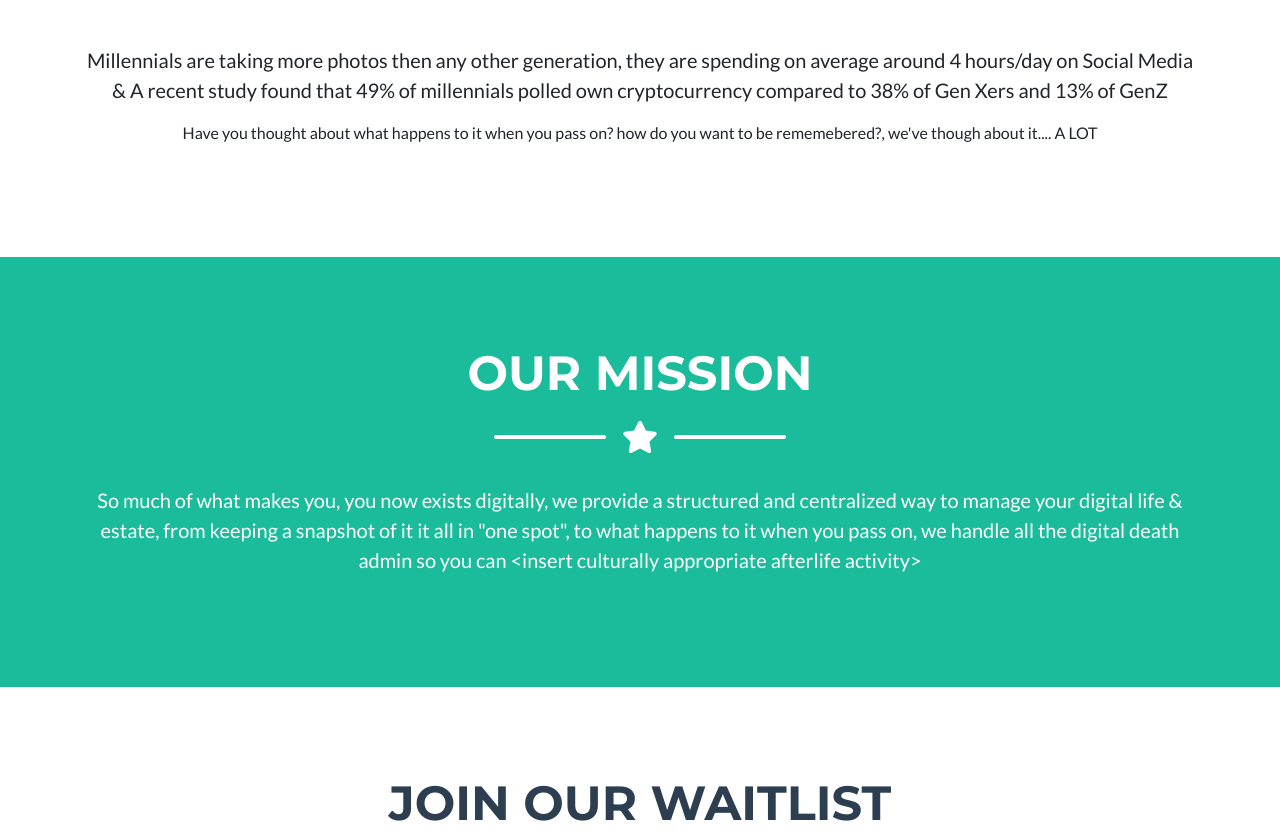
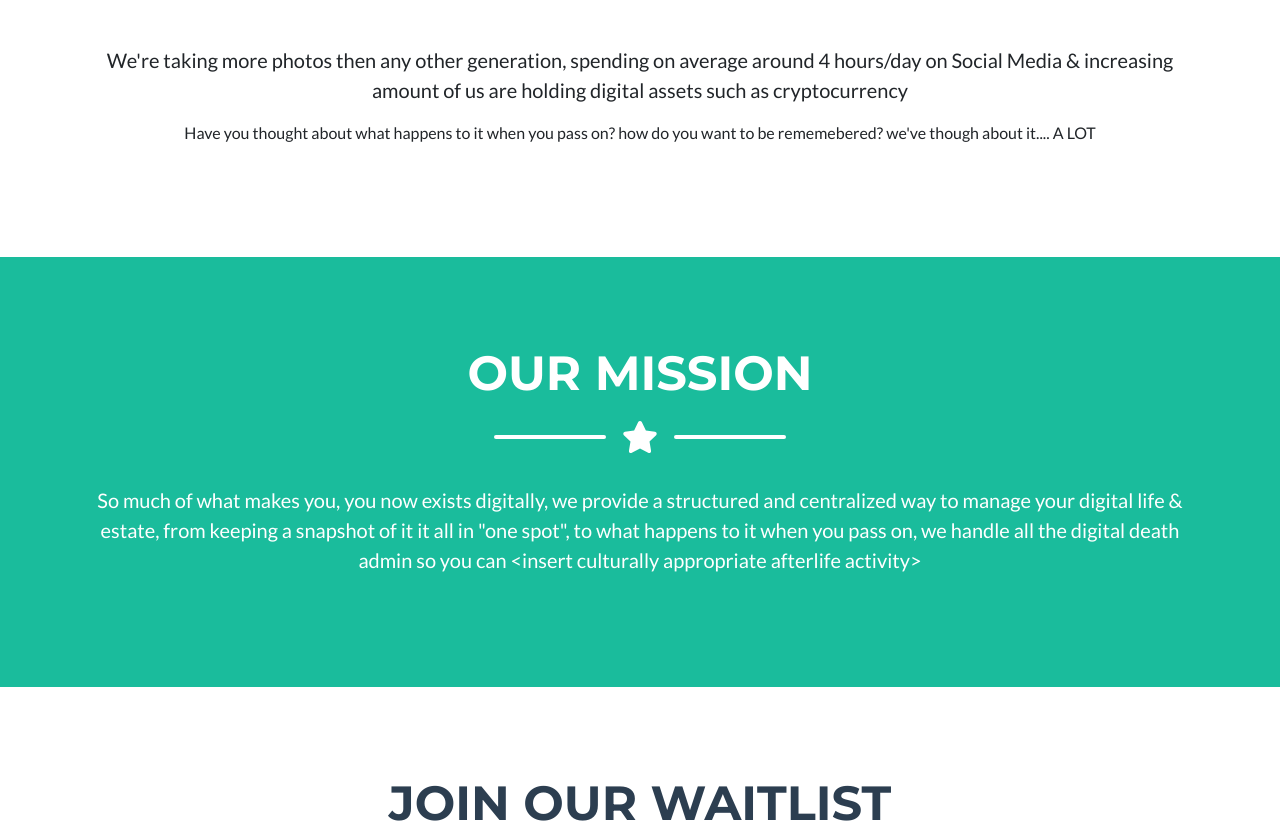
Before and after one commit to yuhonas/williwake.com, a plain HTML site: page index.html in a window 1280 px wide. Shown: the part 1255-2095 px from the top of the page. Drawn offline with nearby package versions, Linux system fonts and the light colour scheme.

Commit message:
small copy cleanup

```diff
--- a/index.html
+++ b/index.html
@@ -86,10 +86,10 @@
             <div class="row">
                 <div class="ms-auto text-center">
                     <p class="lead">
-                        Millennials are taking more photos then any other generation, they are spending on average around 4 hours/day on Social Media & A recent study found that 49% of millennials polled own cryptocurrency compared to 38% of Gen Xers and 13% of GenZ
+                        We're taking more photos then any other generation, spending on average around 4 hours/day on Social Media & increasing amount of us are holding digital assets such as cryptocurrency
                     </p>
                     <p>
-                        Have you thought about what happens to it when you pass on? how do you want to be rememebered?, we've though about it.... A LOT
+                        Have you thought about what happens to it when you pass on? how do you want to be rememebered? we've though about it.... A LOT
                     </p>
 
 
```
